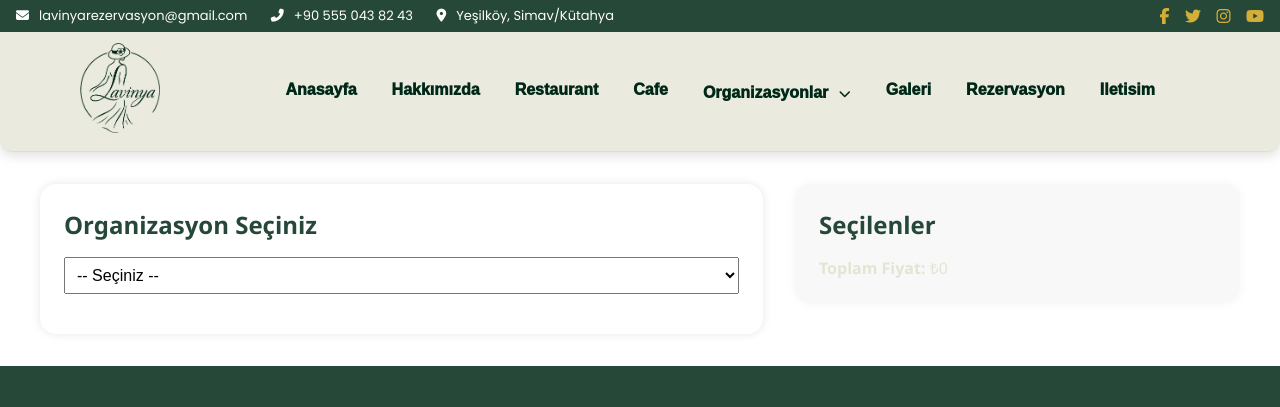
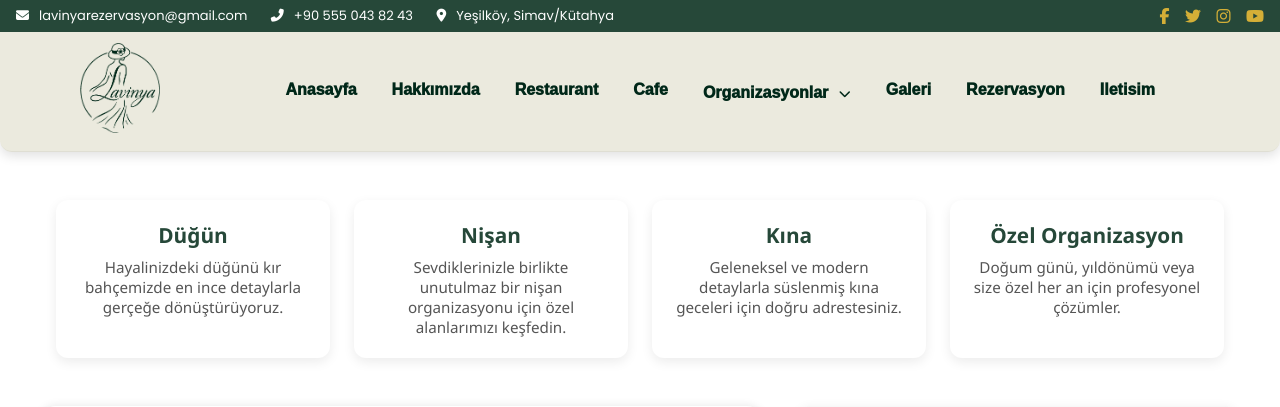
Before and after one commit to BahadirYasin/lavinya, a Django app: page /organizations/ in a window 1280 px wide. Shown: the top 407 px of the page. Run offline with Django 5.2, Linux system fonts and the light colour scheme; data that the repository does not hold is empty.

Commit message:
testing cards

```diff
--- a/templates/organizations.html
+++ b/templates/organizations.html
@@ -76,6 +76,25 @@
     }
   });
 </script>
+
+<div class="organization-cards-wrapper">
+  <div class="organization-card" data-org="wedding">
+    <h3>Düğün</h3>
+    <p>Hayalinizdeki düğünü kır bahçemizde en ince detaylarla gerçeğe dönüştürüyoruz.</p>
+  </div>
+  <div class="organization-card" data-org="engagement">
+    <h3>Nişan</h3>
+    <p>Sevdiklerinizle birlikte unutulmaz bir nişan organizasyonu için özel alanlarımızı keşfedin.</p>
+  </div>
+  <div class="organization-card" data-org="kina">
+    <h3>Kına</h3>
+    <p>Geleneksel ve modern detaylarla süslenmiş kına geceleri için doğru adrestesiniz.</p>
+  </div>
+  <div class="organization-card" data-org="ozel">
+    <h3>Özel Organizasyon</h3>
+    <p>Doğum günü, yıldönümü veya size özel her an için profesyonel çözümler.</p>
+  </div>
+</div>
 
 <div class="organizations-container">
   <div class="organizations-left-panel">
@@ -189,6 +208,46 @@
   #whatsapp-float:hover {
     background-color: #1ebe57;
   }
+
+  .organization-cards-wrapper {
+  display: flex;
+  justify-content: center;
+  gap: 1.5rem;
+  margin: 2rem auto;
+  flex-wrap: wrap;
+  max-width: 1200px;
+  padding: 1rem;
+}
+
+.organization-card {
+  flex: 1 1 220px;
+  background-color: #ffffff;
+  border-radius: 12px;
+  box-shadow: 0 4px 12px rgba(0,0,0,0.08);
+  padding: 1.2rem;
+  text-align: center;
+  cursor: pointer;
+  transition: transform 0.2s ease, box-shadow 0.2s ease;
+  border: 2px solid transparent;
+}
+
+.organization-card:hover {
+  transform: translateY(-5px);
+  box-shadow: 0 6px 18px rgba(0,0,0,0.12);
+  border-color: #7d5fff;
+}
+
+.organization-card h3 {
+  margin-bottom: 0.5rem;
+  color: #264839;
+  font-size: 1.3rem;
+}
+
+.organization-card p {
+  font-size: 0.95rem;
+  color: #555;
+}
+
 
   .organizations-container {
     display: flex;
@@ -361,6 +420,25 @@
   });
 </script>
 
+<script>
+  document.querySelectorAll('.organization-card').forEach(card => {
+    card.addEventListener('click', () => {
+      const selectedOrg = card.getAttribute('data-org');
+      const select = document.getElementById('organizations-type-select');
+
+      // Select öğesindeki değeri güncelle
+      select.value = selectedOrg;
+
+      // Trigger change olayı
+      select.dispatchEvent(new Event('change'));
+
+      // Organizasyon paneline scroll et
+      document.querySelector('.organizations-container').scrollIntoView({ behavior: 'smooth' });
+    });
+  });
+</script>
+
+
 {{ service_options|json_script:"service-options-data" }}
 
 </body>
```
